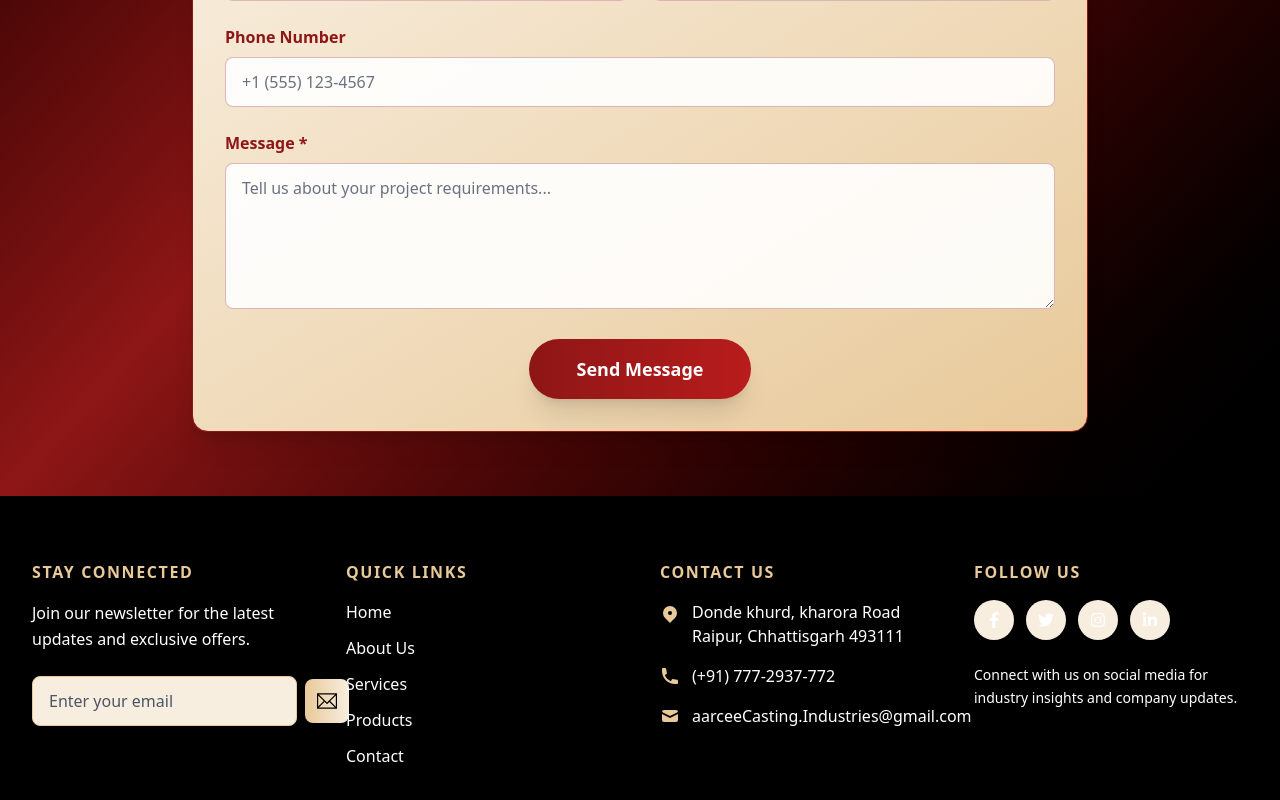
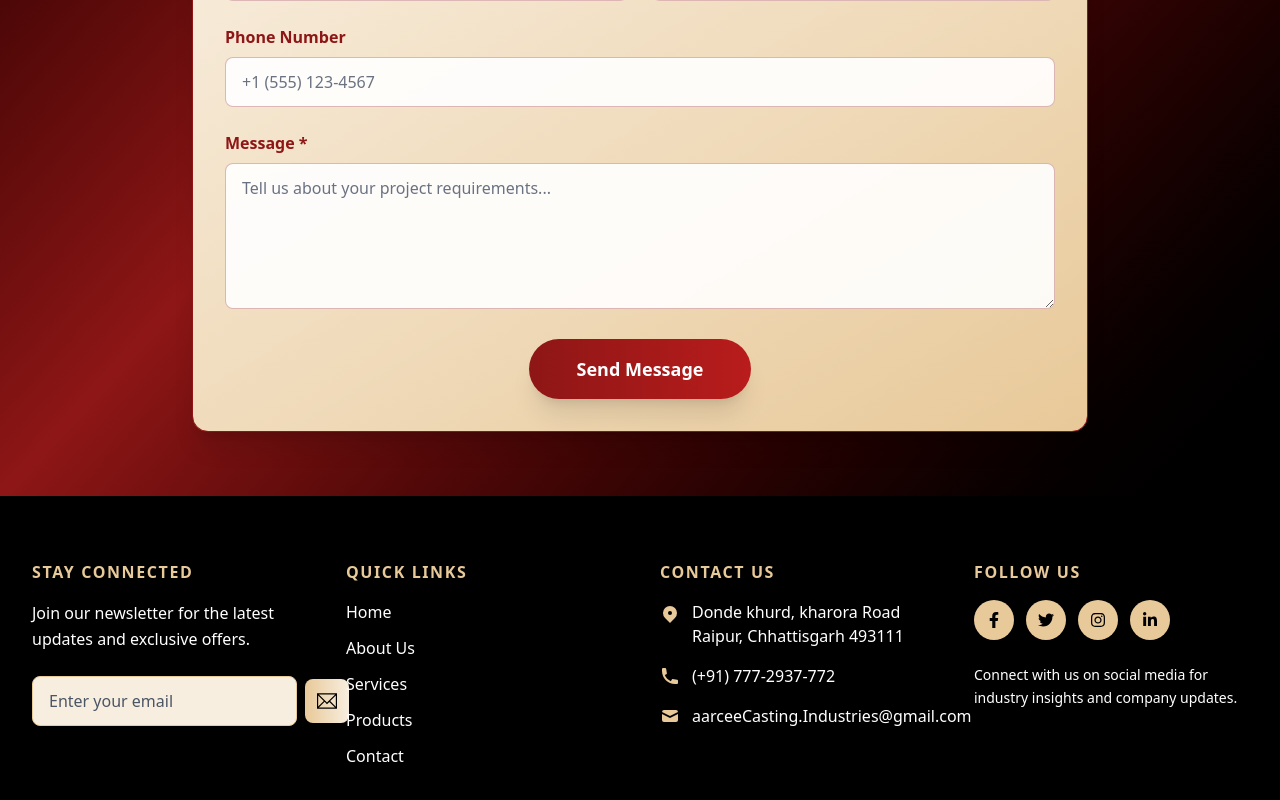
Before and after one commit to ansh23092002/aarcee_casting, a Next.js app: page / in a window 1280 px wide. Shown: the part 6021-6821 px from the top of the page. Built offline with nearby package versions, Linux system fonts and the light colour scheme.

Commit message:
ui update ;

```diff
--- a/src/components/Footer.tsx
+++ b/src/components/Footer.tsx
@@ -117,28 +117,28 @@ const Footer: React.FC = () => {
             <div className="flex items-center gap-3 mb-6">
               <a
                 href="#"
-                className="w-10 h-10 rounded-full flex items-center justify-center bg-[#F8EEDF] hover:bg-[#E8C999] hover:text-black transition-all transform hover:scale-110"
+                className="w-10 h-10 rounded-full flex items-center justify-center  bg-[#E8C999] hover:bg-[#F8EEDF] text-black hover:text-black transition-all transform hover:scale-110"
                 aria-label="Facebook"
               >
                 <FaFacebookF />
               </a>
               <a
                 href="#"
-                className="w-10 h-10 rounded-full flex items-center justify-center bg-[#F8EEDF] hover:bg-[#E8C999] hover:text-black transition-all transform hover:scale-110"
+                className="w-10 h-10 rounded-full flex items-center justify-center  bg-[#E8C999] hover:bg-[#F8EEDF] text-black transition-all transform hover:scale-110"
                 aria-label="Twitter"
               >
                 <FaTwitter />
               </a>
               <a
                 href="#"
-                className="w-10 h-10 rounded-full flex items-center justify-center bg-[#F8EEDF] hover:bg-[#E8C999] hover:text-black transition-all transform hover:scale-110"
+                className="w-10 h-10 rounded-full flex items-center justify-center  bg-[#E8C999] hover:bg-[#F8EEDF] text-black transition-all transform hover:scale-110"
                 aria-label="Instagram"
               >
                 <FaInstagram />
               </a>
               <a
                 href="#"
-                className="w-10 h-10 rounded-full flex items-center justify-center bg-[#F8EEDF] hover:bg-[#E8C999] hover:text-black transition-all transform hover:scale-110"
+                className="w-10 h-10 rounded-full flex items-center justify-center bg-[#E8C999] hover:bg-[#F8EEDF] text-black transition-all transform hover:scale-110"
                 aria-label="LinkedIn"
               >
                 <FaLinkedinIn />
--- a/src/components/Navbar.tsx
+++ b/src/components/Navbar.tsx
@@ -3,12 +3,14 @@
 import React, { useState } from "react";
 import Link from "next/link";
 import { Menu, X } from "lucide-react";
+import { usePathname } from 'next/navigation';
 
 const Navbar: React.FC = () => {
   const [open, setOpen] = useState(false);
+  const pathname = usePathname();
 
   return (
-    <header className="fixed top-0 left-0 right-0 z-50 bg-transparent backdrop-blur-md border-b border-white/10 shadow-lg">
+    <header className={`fixed top-0 left-0 right-0 z-50 ${pathname === '/products'|| pathname === '/about' ? 'bg-black' : 'bg-transparent backdrop-blur-md'} border-b border-white/10 shadow-lg`}>
       <div className="container mx-auto px-4 md:px-8">
   <div className="flex items-center justify-between h-12 md:h-14">
           <div className="flex items-center gap-4">
```
Also changed, not shown: 1 other file (tests, documents, lock files or other folders).
